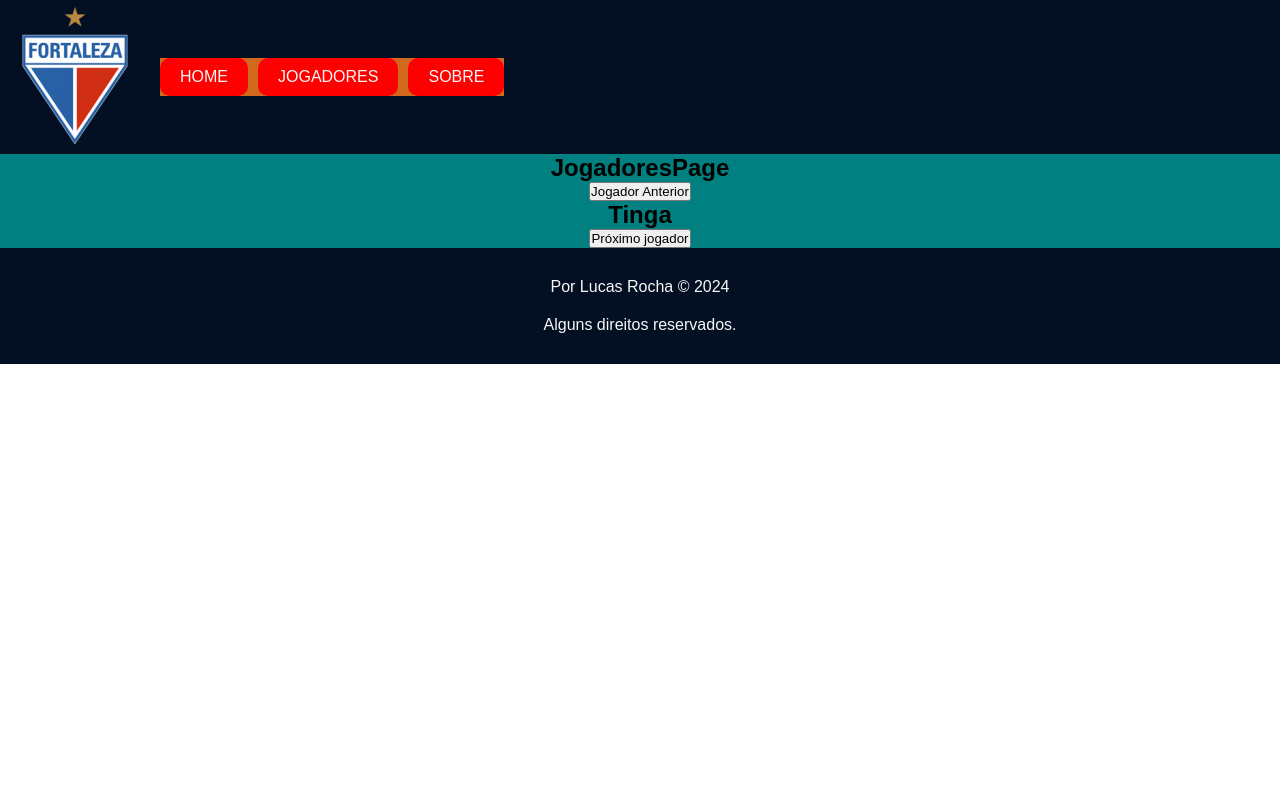
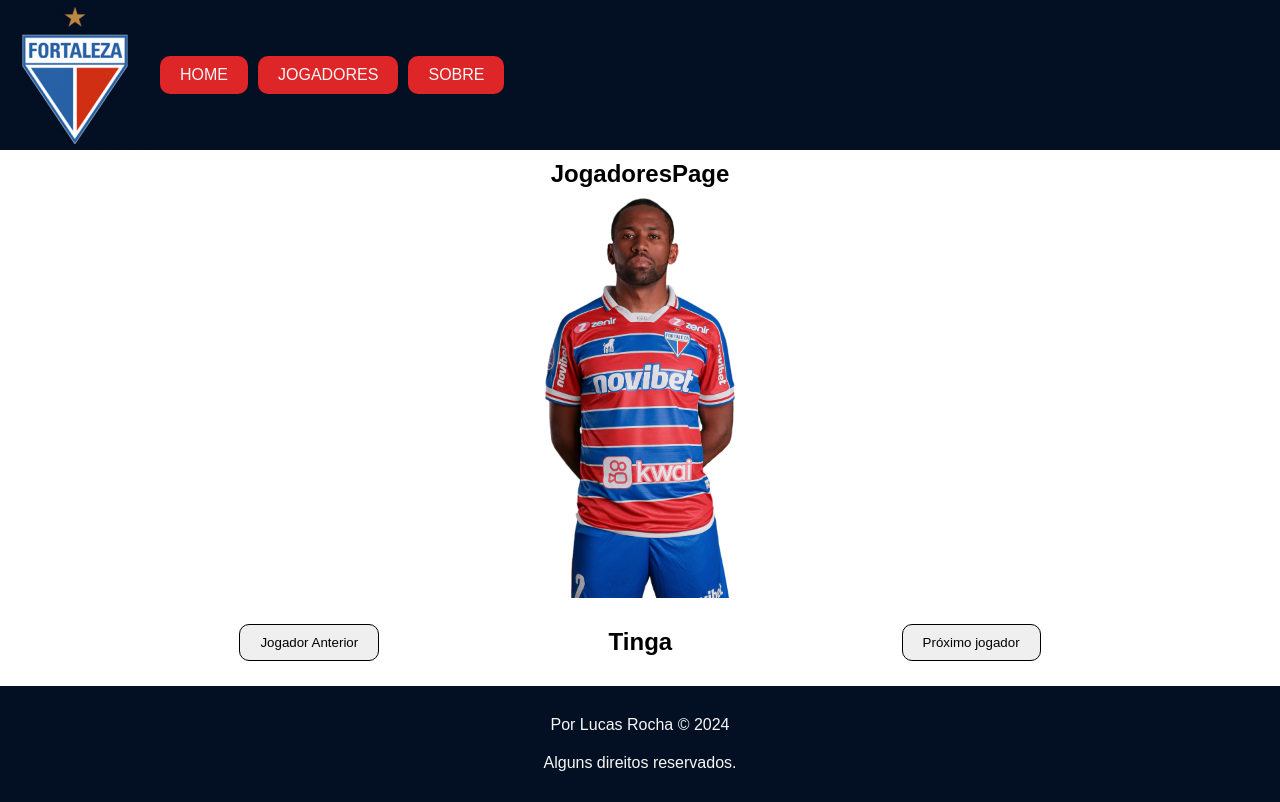
Before and after one commit to lucasrochabz/fec-2024, a React (Vite) app: page /jogadores in a window 1280 px wide. Built offline with nearby package versions, Linux system fonts and the light colour scheme.

Commit message:
Add imagens

```diff
--- a/src/components/Header/Header.css
+++ b/src/components/Header/Header.css
@@ -5,7 +5,7 @@
 }
 
 .menu {
-  background-color: chocolate;
+  /* background-color: chocolate; */
   align-self: center;
 }
 
@@ -16,7 +16,7 @@
 }
 
 .menu a {
-  background-color: red;
+  background-color: #de2527;
   display: block;
   text-decoration: none;
   color: #f7f7f7;
--- a/src/pages/JogadoresPage/JogadoresPage.css
+++ b/src/pages/JogadoresPage/JogadoresPage.css
@@ -1,4 +1,41 @@
 .jogadores-content {
-  background-color: teal;
+  /* background-color: teal; */
   text-align: center;
 }
+
+.jogadores-content h1 {
+  padding: 10px;
+}
+
+img {
+  display: block;
+  max-height: 100%;
+  margin: auto;
+}
+
+.img {
+  /* background-color: yellow; */
+  width: 300px;
+  height: 400px;
+  margin: auto;
+  max-height: 100%;
+}
+
+.button {
+  /* background-color: pink; */
+  display: flex;
+  padding: 20px;
+}
+.button h2 {
+  padding: 10px;
+}
+
+button {
+  display: block;
+  padding: 10px 20px;
+  border: none;
+  margin: auto;
+  cursor: pointer;
+  border-radius: 10px;
+  border: 1px solid black;
+}
--- a/src/pages/JogadoresPage/JogadoresPage.jsx
+++ b/src/pages/JogadoresPage/JogadoresPage.jsx
@@ -8,11 +8,11 @@ export const JogadoresPage = () => {
       <Header />
       <section className="jogadores-content">
         <h1>JogadoresPage</h1>
-        <div class="info">
-            <div class="img">
-                {/* <img src="/imagens/jogador1.png" alt="jogador"> */}
+        <div className="info">
+            <div className="img">
+              <img src="src/assets/imagens/jogador1.png" alt="Foto do Jogador" />
             </div>
-            <div class="navigation">
+            <div className="button">
                 <button>Jogador Anterior</button>
                 <h2>Tinga</h2>
                 <button class="next">Próximo jogador</button>
--- a/src/projetohtml/css/style.css
+++ b/src/projetohtml/css/style.css
@@ -9,44 +9,16 @@ body {
     background-color: #f7f7f7;
 }
 
-img {
-    display: block;
-    max-height: 100%;
-    margin: auto;
-}
+
 
 .content {
     background-color: green;
     padding: 20px;
 }
 
-.img {
-    background-color: yellow;
-    width: 300px;
-    height: 400px;
-    margin: auto;
-    max-height: 100%;
-}
+
 
 .info {
     background-color: #a45;
     padding: 20px;
 }
-
-.navigation {
-    background-color: pink;
-    display: flex;
-    padding: 20px;
-}
-.navigation h2 {
-    padding: 10px;
-}
-
-button {
-    display: block;
-    padding: 20px 20px;
-    border: none;
-    margin: auto;
-    cursor: pointer;
-    border-radius: 10px;
-}
```
